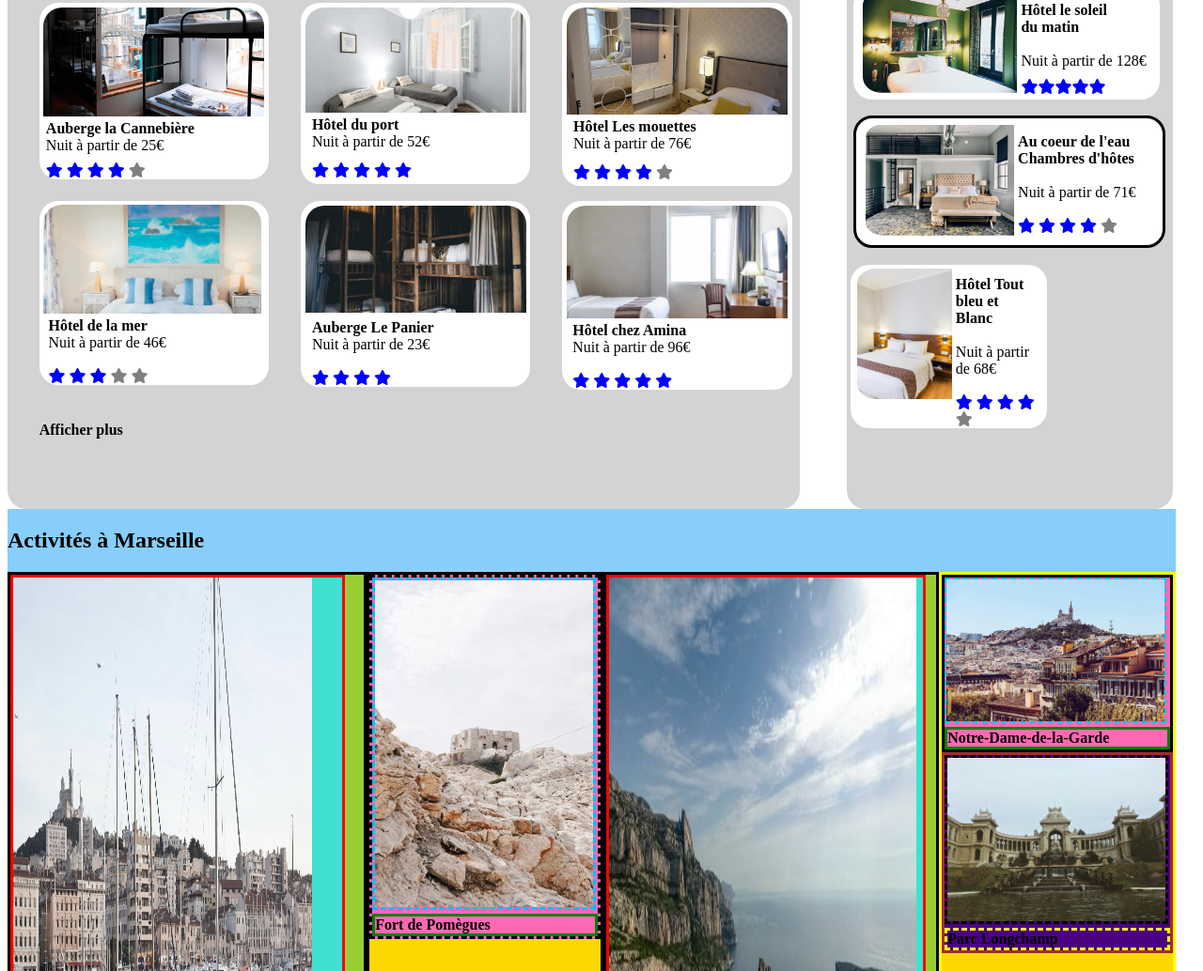
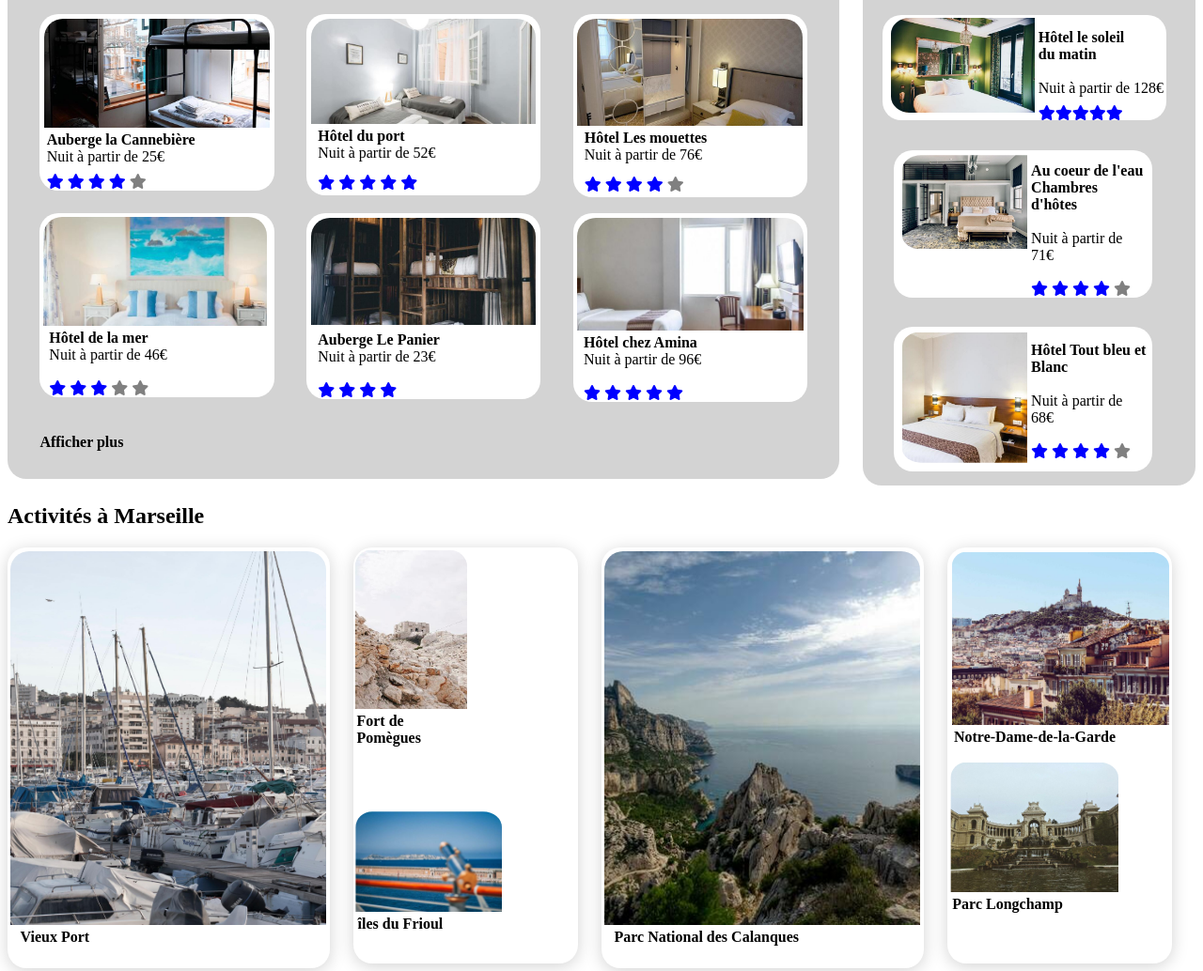
Before and after one commit to VB-2020/FUTORSKIAriel_2_21012021, a plain HTML site: page index.html in a window 1280 px wide. Shown: the part 420-1454 px from the top of the page at 94% size. Drawn offline with Linux system fonts and the light colour scheme.

Commit message:
divers ameliorations

```diff
--- a/index.html
+++ b/index.html
@@ -18,8 +18,8 @@
             </div>
             <nav id="menunav">
                 <ul class="listemenunav">
-                    <li class=elementH><a class="txtdeco1" href="">Hébergements </a></li>
-                    <li class=elementA><a class="txtdeco2" href="">Activités</a></li>
+                    <li class=elementH><a class="txtdeco1" href="#hebergementMarseille">Hébergements </a></li>
+                    <li class=elementA><a class="txtdeco2" href="#ActivitesM">Activités</a></li>
                     <li class=elementS><a class="txtdeco3" href=""><strong>S'inscrire</strong></a></li>
                 </ul>
             </nav>
@@ -349,7 +349,7 @@
                     <div class="imgtxt1">
                         <div class="photo1">
                             <a href=""><img class="img1" src="Projet 2 - Reservia/images/activites/2_large/reno-laithienne-QUgJhdY5Fyk-unsplash.jpg" style: width="50%"></a>
-                            <div class="txtphoto1"><strong>Vieux Port</strong></div>
+                            <div class="txtphoto"><strong>Vieux Port</strong></div>
 
                         </div>
 
@@ -357,32 +357,32 @@
                    <div class="imgtxt2">
                       <div class="photo2">
                          <a href=""><img class="img2" src="Projet 2 - Reservia/images/activites/4_small/paul-hermann-QFTrLdQIRhI-unsplash.jpg" style: width="20%"></a>
-                            <div class="txtphoto2"><strong>Fort de Pomègues</strong></div>
+                            <div class="txtphoto"><strong>Fort de Pomègues</strong></div>
                         </div>
                        <div class="photo3">
                           <a href=""><img class="img3" src="Projet 2 - Reservia/images/activites/4_small/kevin-hikari-rV_Qd1l-VXg-unsplash.jpg" style: width="20%"></a>
-                           <div class="txtphoto3"><strong>îles du Frioul</strong></div>
+                           <div class="txtphoto"><strong>îles du Frioul</strong></div>
 
                         </div>
 
                     </div>
-                    <div class="imgtxt3">
-                        <div class="photo4">
-                            <a href=""><img class="img4" src="Projet 2 - Reservia/images/activites/4_small/kilyan-sockalingum-NR8-cBCN3aI-unsplash.jpg" style: width="50%"></a>
-                            <div class="txtphoto4"><strong>Parc National des Calanques</strong></div>
+                    <div class="imgtxt1">
+                        <div class="photo1">
+                            <a href=""><img class="img1" src="Projet 2 - Reservia/images/activites/4_small/kilyan-sockalingum-NR8-cBCN3aI-unsplash.jpg" style: width="50%"></a>
+                            <div class="txtphoto"><strong>Parc National des Calanques</strong></div>
 
                         </div>
 
                     </div>
 
-                    <div class="imgtxt4">
+                    <div class="imgtxt2">
                         <div class="photo5">
                             <a href=""><img class="img5" src="Projet 2 - Reservia/images/activites/3_medium/florian-wehde-xW9e8gdotxI-unsplash.jpg" style: width="20%"></a>
-                            <div class="txtphoto5"><strong>Notre-Dame-de-la-Garde</strong></div>
+                            <div class="txtphoto"><strong>Notre-Dame-de-la-Garde</strong></div>
                         </div>
                         <div class="photo6">
                             <a href=""><img class="img6" src="Projet 2 - Reservia/images/activites/3_medium/lena-paulin-wH2-EJoDcV0-unsplash.jpg" style: width="20%"></a>
-                           <div class="txtphoto6"><strong>Parc Longchamp</strong></div>
+                           <div class="txtphoto"><strong>Parc Longchamp</strong></div>
 
                         </div>
 
--- a/style.css
+++ b/style.css
@@ -94,7 +94,8 @@ div, nav, section, header, article, aside
 #perebtnrecherche
 {
     background-color: white;
-    width: 98.3%;
+    width: 100%;
+    border: 3px yellow solid;
 }
 
 .TitretrouvervotreH
@@ -116,6 +117,7 @@ div, nav, section, header, article, aside
     display: flex;
     margin-bottom: 1%;
     width: 100%;
+    border: 3px violet solid;
 
 }
 
@@ -123,10 +125,12 @@ div, nav, section, header, article, aside
 {
     background-color: lightgray;
     color: black;
-    width: 100%;
+    width: 33.33%;
     border: 1px lightgrey;
     border-right: 1px lightgrey;
     border-radius: 10px 0px 0px 10px;
+
+    height: 22px;
 
 
 }
@@ -139,7 +143,7 @@ div, nav, section, header, article, aside
 
 .blocinput
 {
-    width: 100%;
+    width: 33.33%;
     height: 40px;
     border: 2px lightgrey ;
 
@@ -147,13 +151,13 @@ div, nav, section, header, article, aside
 
 .champinput
 {
-    height: 40px;
+    height: 16px;
 }
 
 .blocbutton
 {
     border: 1px lightgray;
-    width: 100%;
+    width: 33.34%;
 
     border-left: 1px lightgray;
     border-radius: 0px 10px 10px 0px;
@@ -416,7 +420,7 @@ div, nav, section, header, article, aside
 {
     background-color: white;
     border: 2px black ;
-    width: 98.1%;
+    width: 100%;
     display: flex;
     justify-content: space-between;
 }
@@ -432,10 +436,12 @@ div, nav, section, header, article, aside
 
     background-color: lightgrey;
     width: 68%;
-    height: 623px;
+    height: 579px;
     display: inline-block;
     justify-content: space-around;
     border-radius: 20px 20px 20px 20px;
+
+    padding-right: 2%;
 }
 
 
@@ -854,7 +860,7 @@ div, nav, section, header, article, aside
 .iconchart
 {
     float: right;
-    border: 3px black solid;
+    border: 3px black ;
     margin-right: 3%;
     margin-top: 6%;
 }
@@ -867,6 +873,13 @@ div, nav, section, header, article, aside
     width: 81%;
     color: black;
 
+}
+
+.imgettxtpopu
+{
+    width: 91%;
+    padding-left: 4%;
+    margin-top: 5%;
 }
 
 .borderpicpopu1
@@ -922,7 +935,7 @@ div, nav, section, header, article, aside
 }
 .picpopu2
 {
-    border: 3px black solid;
+    border: 3px black ;
     padding-left: 3%;
     width: 91%;
     background-color: white;
@@ -1010,8 +1023,8 @@ div, nav, section, header, article, aside
 
 #ActivitesM
 {
-    background-color:lightskyblue;
-    width: 98.3%;
+    background-color:white;
+    width: 100%;
 }
 
 .groupeActivites
@@ -1023,13 +1036,19 @@ div, nav, section, header, article, aside
 
 .imgtxt1
 {
-    border: 3px black solid;
+    border: 3px black ;
+   border-radius: 20px 20px 20px 20px;
+
     display:flex;
     flex-direction: column;
     width: 46%;
 
+    margin-right: 2%;
+    margin-bottom: 3%;
 
-    background-color: yellowgreen;
+    box-shadow: 0px 3px 18px lightgrey;
+
+
     position: relative;
 
 
@@ -1037,44 +1056,65 @@ div, nav, section, header, article, aside
 }
 .photo1
 {
-    border: 3px red solid;
-    background-color:turquoise;
-    width: 93%;
-    height: 97%;
+    border: 3px red ;
+    border-radius: 20px 20px 20px 20px;
+
+    padding-left: 1%;
+    padding-top: 1%;
+
+
+    background-color;
+    width: 98%;
+    height: 442px;
 
 }
 
 .img1
 {
-    width: 91%;
-    height: 90%;
+    width: 100%;
+    height: 398px;
+    object-fit: cover;
+
+    border-top-left-radius: 20px ;
+    border-top-right-radius: 20px;
 }
 
-.txtphoto1
+.txtphoto
 {
-    border: 3px yellow solid;
+    border: 3px yellow ;
     width: 95%;
     display: flex;
+    padding-left: 3%;
+
 }
 
-.imgtxt2
-{
-    border: 3px black solid;
-    width: 30%;
-    background-color: gold;
 
 
-}
+
 .photo2
 {
-    border: 3px black dashed;
-    background-color: hotpink;
+    border: 3px black ;
+    border-radius: 20px 20px 20px 20px;
+
+    background-color:;
+    height: 230px;
+
+
+
 }
 
 .img2
 {
-    border:deepskyblue dashed;
+    border:deepskyblue ;
+    border-top-left-radius: 20px;
+    border-top-right-radius: 20px;
+
     width: 97%;
+    height: 169px;
+    object-fit: cover;
+
+    padding-left: 1.5%;
+    padding-top: 2%;
 }
 
 .txtphoto2
@@ -1085,26 +1125,40 @@ div, nav, section, header, article, aside
 }
 .photo3
 {
-    border: 3px black dashed;
-    margin-top: 99%;
-    background-color:red;
+
+    border-radius: 20px 20px 20px 20px;
+
+    height: 160px;
+
+    margin-top:20%;
+
 
 }
 
 .img3
 {
-    border: 3px red dashed;
+    border: 3px red ;
+    border-top-left-radius: 20px;
+    border-top-right-radius: 20px;
+
+    padding-left: 1.5%;
+    padding-top: 2%;
+
+    height: 107px;
+    object-fit: cover;
     width: 97%;
 }
 
-.imgtxt3
+.imgtxt1
 {
-    border: 3px black solid;
+    border: 3px black ;
     width: 43%;
     display:flex;
     flex-direction: column;
 
-    background-color: yellowgreen;
+    height: 448px;
+
+    background-color:;
     position: relative;
 
 }
@@ -1135,18 +1189,27 @@ div, nav, section, header, article, aside
     display:flex;
 }
 
-.imgtxt4
+.imgtxt2
 {
-    border: 3px yellow solid;
+    border: 3px yellow  ;
     width: 30%;
-    background-color: gold;
+
+    border-radius: 20px 20px 20px 20px;
+    margin-right: 2%;
+
+    height: 443px;
+
+    box-shadow: 0px 3px 18px lightgrey;
 }
 
 
 .photo5
 {
-    border: 3px black solid;
-    background-color: hotpink;
+    border: 3px black ;
+    border-radius: 20px 20px 20px 20px;
+
+    background-color:
+    height: 233px;
 }
 .txtphoto5
 {
@@ -1157,27 +1220,50 @@ div, nav, section, header, article, aside
 
 .img5
 {
-    border: 2px deepskyblue dashed;
+    border: 2px deepskyblue ;
+    border-top-left-radius: 20px;
+    border-top-right-radius: 20px;
+
+    padding-left: 2%;
+    padding-top: 2%;
+
     width: 97%;
+    height: 184px;
+    object-fit: cover;
 }
 
 .photo6
 {
-    border: 3px brown solid;
-    background-color:indigo;
+    border: 3px brown ;
+    border-radius: 20px 20px 20px 20px;
+
+    background-color:
+    height: 187px;
+    object-fit: cover;
+    margin-top: 6%;
+
 }
 
 .img6
 {
-    border: 3px black dashed;
+    border: 3px black ;
+    border-top-left-radius: 20px;
+    border-top-right-radius: 20px;
+
+    padding-left: 2%;
+    padding-top: 2%;
+
     width: 97%;
+    object-fit: cover;
+    height: 138px;
 }
 
 .txtphoto6
 {
     display:flex;
     text-align: center;
-    border: 3px yellow dashed;
+    border: 3px yellow ;
+
 }
 
 
@@ -1194,12 +1280,14 @@ div, nav, section, header, article, aside
     justify-content: space-around;
 
     background-color: #b6b3b3;
-    width: 98.3%
+    width: 100%
 }
 
 .apropos, .noshebergements, .Assistance
 {
     align-items: center;
+
+
 
 }
 
```
